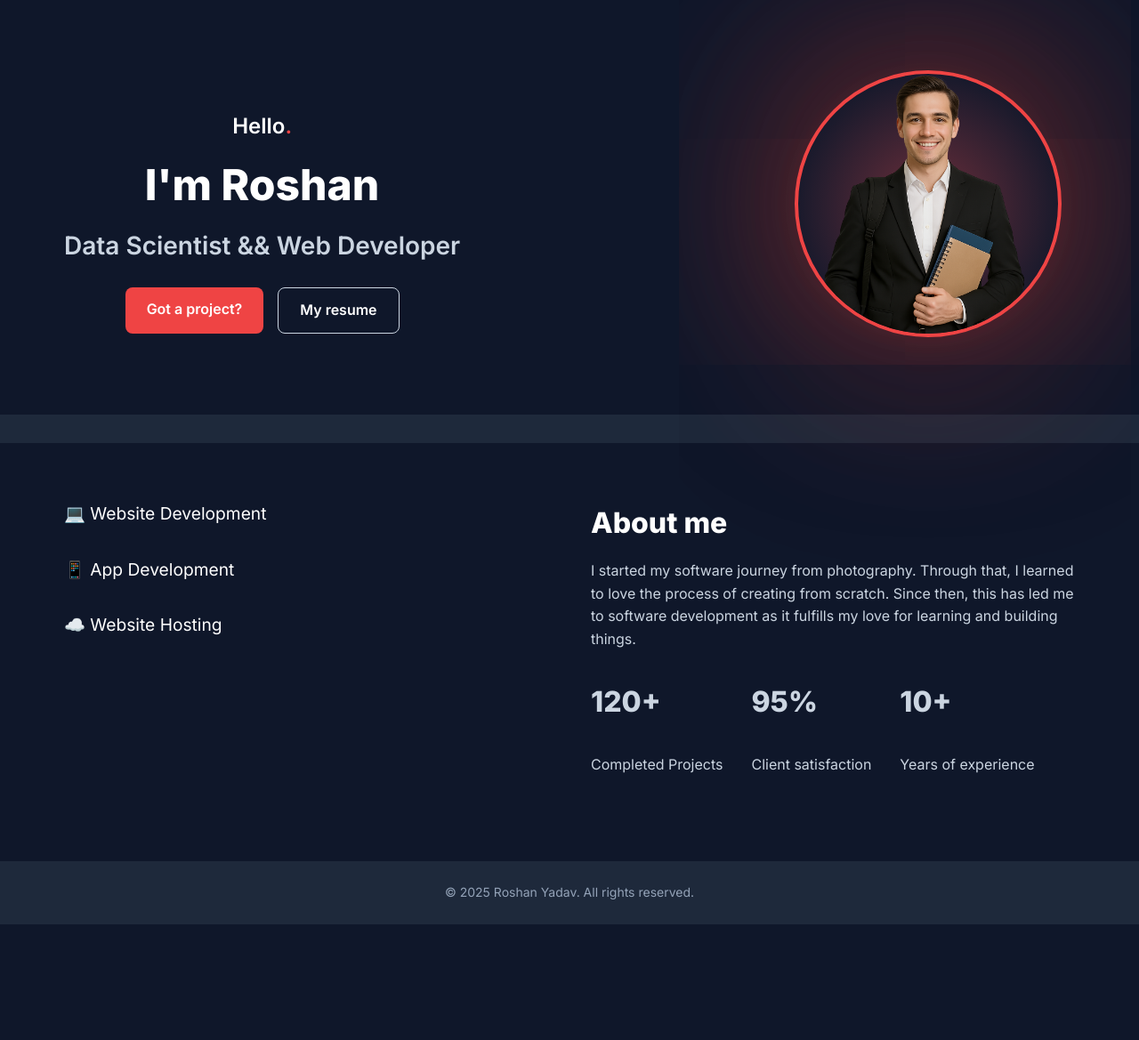
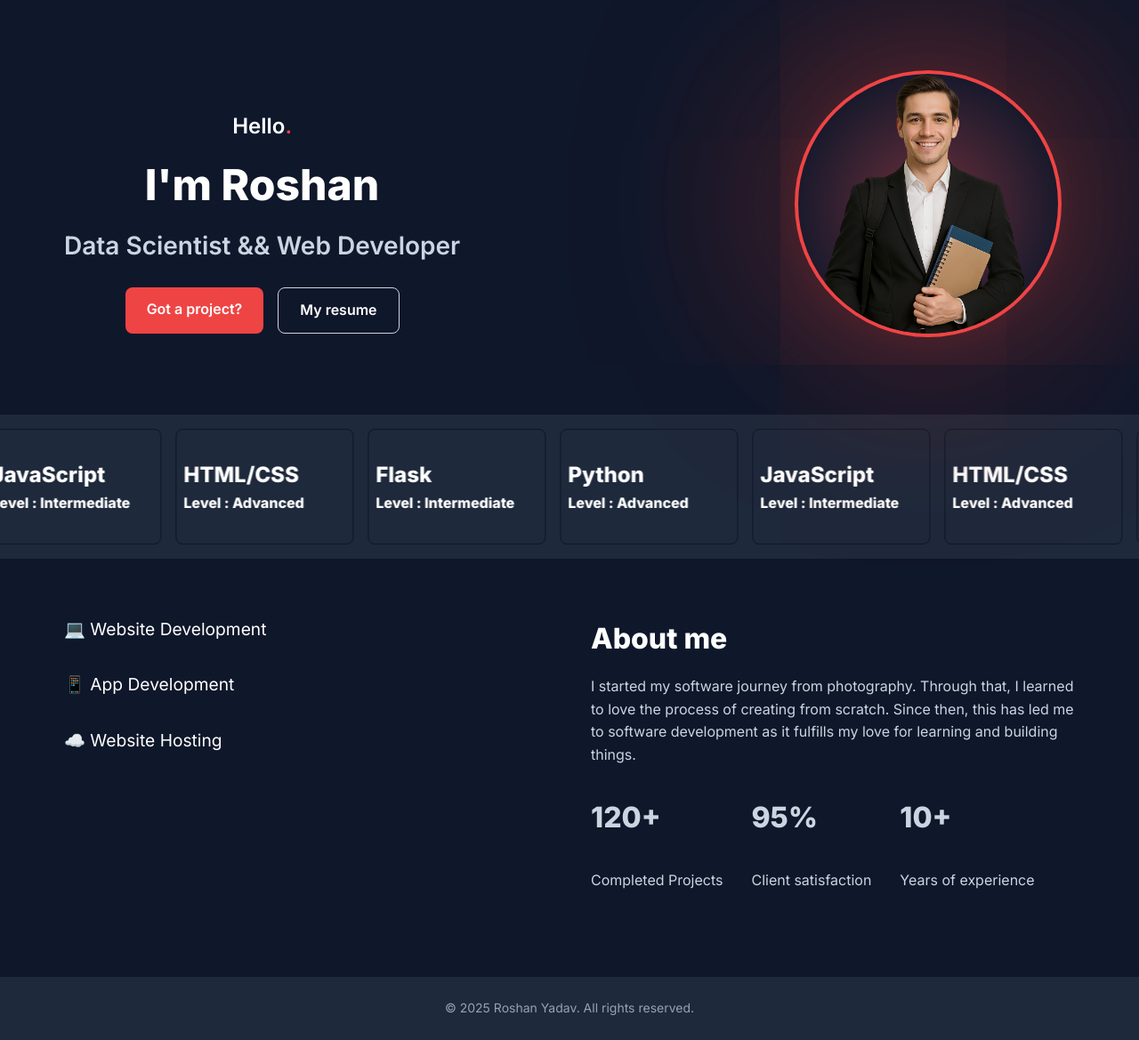
Before and after one commit to roshanyadav5/roshan-yadav-portfolio-website, a Flask app: page / in a window 1280 px wide. Shown: the part 99-1268 px from the top of the page at 89% size. Before the commit the page ends 1138 px from the top, so only its background shows below. Run offline with Flask 3, Linux system fonts and the light colour scheme.

Commit message:
Added suttle animation to the webpage

```diff
--- a/app.py
+++ b/app.py
@@ -14,7 +14,7 @@
 @app.route('/')
 
 def homePage():
-    return render_template('index.html')
+    return render_template('index.html',skills=Skills)
 
 
 
--- a/templates/index.html
+++ b/templates/index.html
@@ -10,6 +10,52 @@
   <style>
     body {
       font-family: 'Inter', sans-serif;
+    }
+    .fade-in {
+      opacity: 0;
+      transform: translateY(30px);
+      transition: opacity 1s ease, transform 1s cubic-bezier(.4,0,.2,1);
+    }
+    .fade-in.visible {
+      opacity: 1;
+      transform: none;
+    }
+    /* Marquee effect for tech-stack */
+    .marquee {
+      overflow: hidden;
+      position: relative;
+      width: 100%;
+      background: #1e293b;
+      padding: 1rem 0;
+    }
+    .marquee-content {
+      display: flex;
+      gap: 1rem;
+      animation: marquee 18s linear infinite;
+      will-change: transform;
+    }
+    @keyframes marquee {
+      0% { transform: translateX(0); }
+      100% { transform: translateX(-50%); }
+    }
+    /* Duplicate for seamless loop */
+    .marquee-content > * {
+      flex: 0 0 auto;
+    }
+    /* Button and hero image subtle animation */
+    .btn-primary, .btn-outline {
+      transition: transform 0.2s cubic-bezier(.4,0,.2,1), box-shadow 0.2s;
+    }
+    .btn-primary:hover, .btn-outline:hover {
+      transform: scale(1.06);
+      box-shadow: 0 4px 24px rgba(239,68,68,0.15);
+    }
+    .hero-image img {
+      transition: transform 0.5s cubic-bezier(.4,0,.2,1), box-shadow 0.5s;
+    }
+    .hero-image img:hover {
+      transform: scale(1.04) rotate(-2deg);
+      box-shadow: 0 0 40px 10px rgba(239,68,68,0.25);
     }
   </style>
 </head>
@@ -28,7 +74,7 @@
   </header>
 
   <!-- Hero Section -->
-  <section class="hero">
+  <section class="hero fade-in">
     <div class="hero-text">
       <p>Hello<span class="dot">.</span></p>
       <h2>I'm Roshan</h2>
@@ -45,16 +91,20 @@
 
 
   <!-- Tech Stack -->
-  <div class="tech-stack">
-
+  <div class="marquee fade-in">
+    <div class="marquee-content">
       {% for skill in skills %}
-      {% include 'skill.html' %}
-      {%endfor%}
+        {% include 'skill.html' %}
+      {% endfor %}
+      {% for skill in skills %}
+        {% include 'skill.html' %}
+      {% endfor %}
     </div>
+  </div>
 
 
   <!-- About Me -->
-  <section id="about" class="about">
+  <section id="about" class="about fade-in">
     <div class="about-services">
       <div class="service">💻 Website Development</div>
       <div class="service">📱 App Development</div>
@@ -85,9 +135,31 @@
   </section>
 
   <!-- Footer -->
-  <footer class="footer">
+  <footer class="footer fade-in">
     &copy; 2025 Roshan Yadav. All rights reserved.
   </footer>
+
+  <script>
+    // Fade-in on load
+    window.addEventListener('DOMContentLoaded', () => {
+      document.querySelectorAll('.fade-in').forEach(el => {
+        setTimeout(() => el.classList.add('visible'), 100);
+      });
+    });
+
+    // Scroll reveal
+    function revealOnScroll() {
+      const reveals = document.querySelectorAll('.fade-in');
+      const windowHeight = window.innerHeight;
+      reveals.forEach(el => {
+        const top = el.getBoundingClientRect().top;
+        if (top < windowHeight - 80) {
+          el.classList.add('visible');
+        }
+      });
+    }
+    window.addEventListener('scroll', revealOnScroll);
+    revealOnScroll();
+  </script>
 </body>
-
 </html>
```
